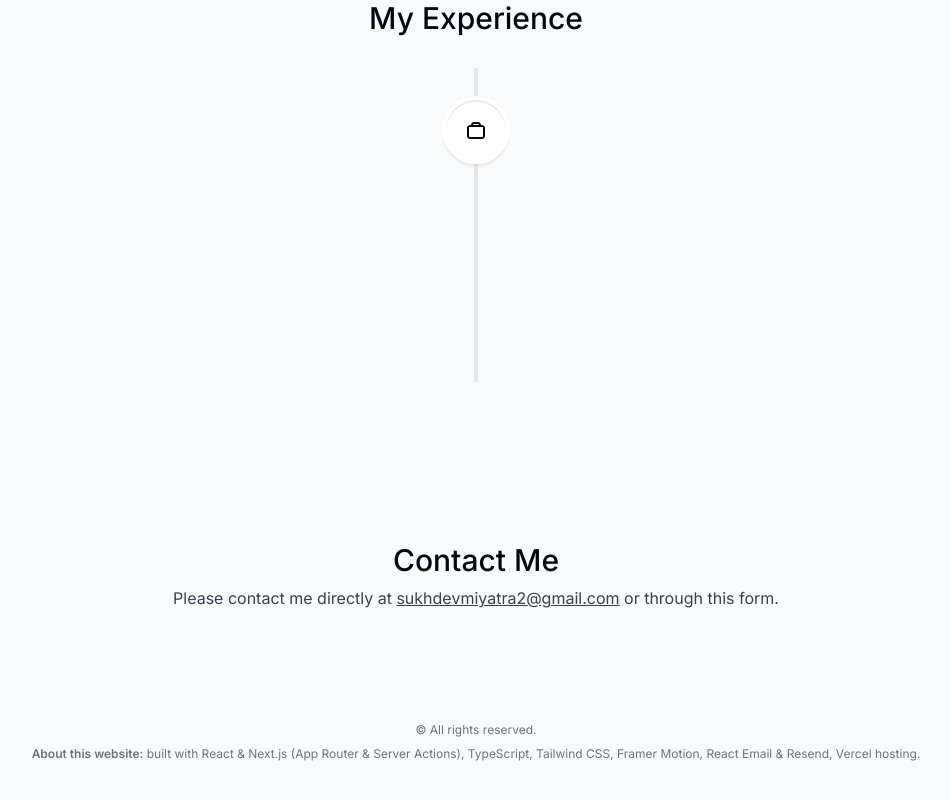
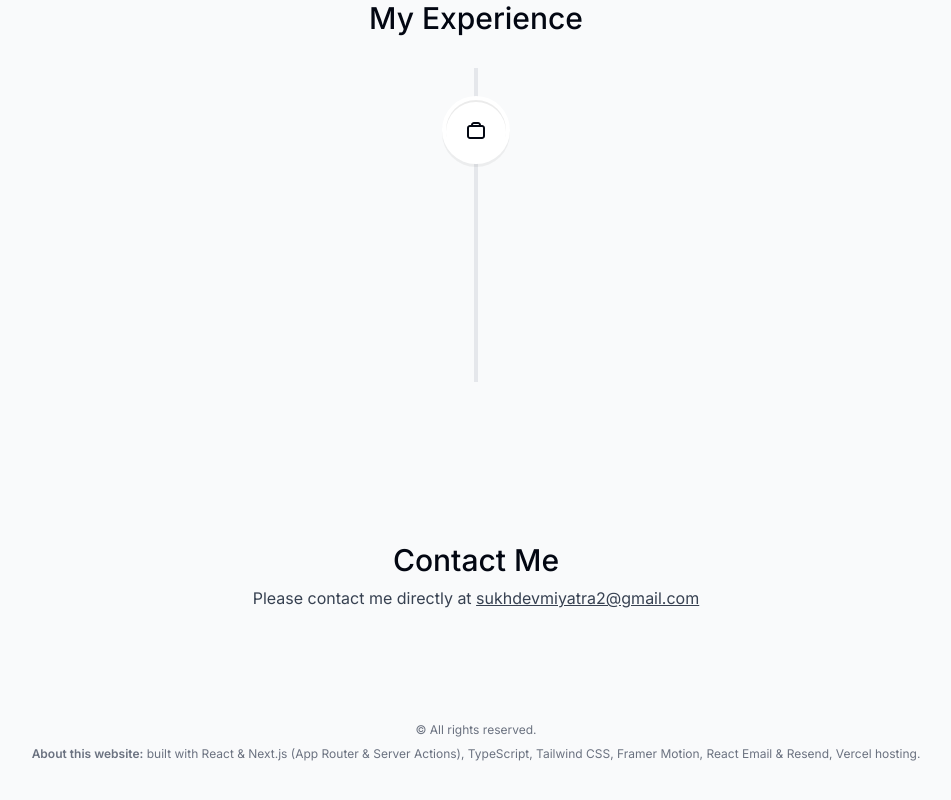
Before and after one commit to sukhdevmiyatra/portfolio-website, a Next.js app: page / in a window 1280 px wide. Shown: the part 3110-3910 px from the top of the page, without its empty margins (164-1115 px from the left). Built offline with nearby package versions, Linux system fonts and the light colour scheme.

Commit message:
Update contact.tsx

```diff
--- a/components/contact.tsx
+++ b/components/contact.tsx
@@ -34,7 +34,7 @@ export default function Contact() {
         <a className="underline" href="mailto:sukhdevmiyatra2@gmail.com">
           sukhdevmiyatra2@gmail.com
         </a>{" "}
-        or through this form.
+
       </p>
 
     </motion.section>
```
